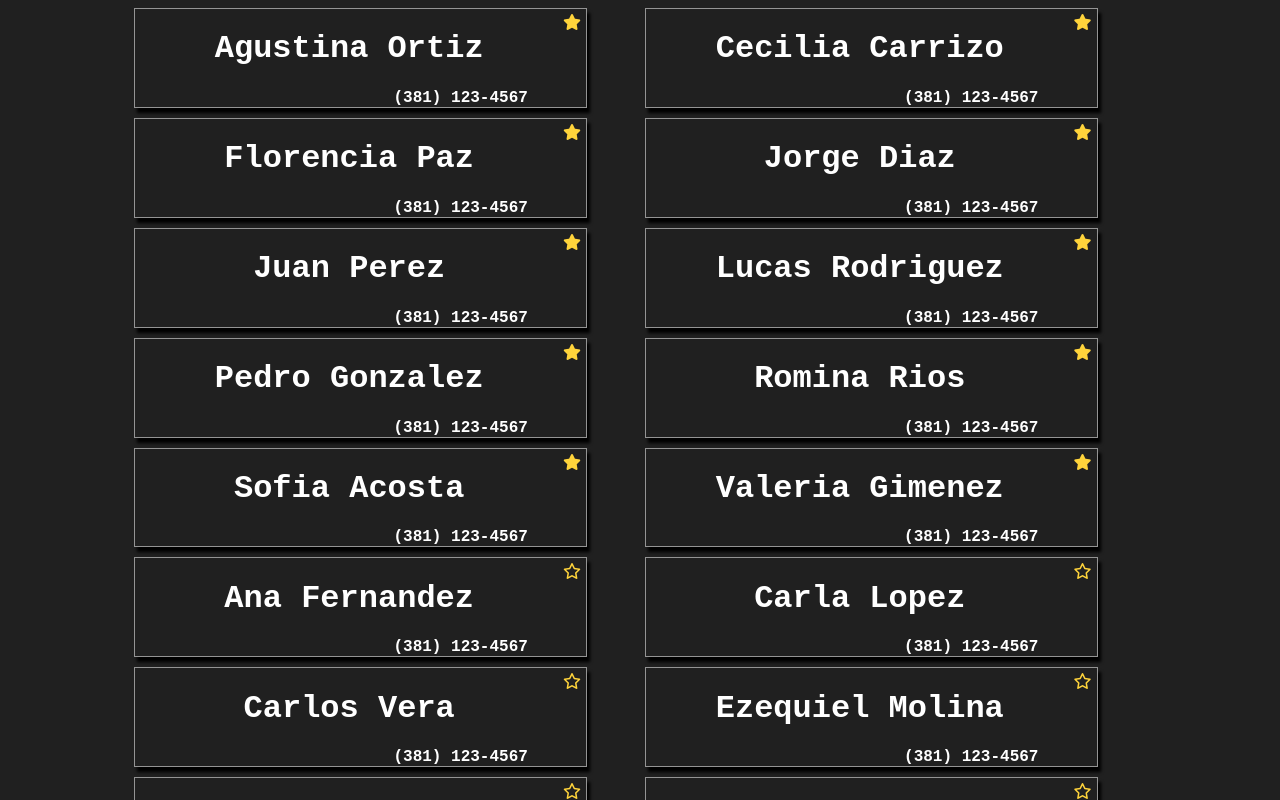
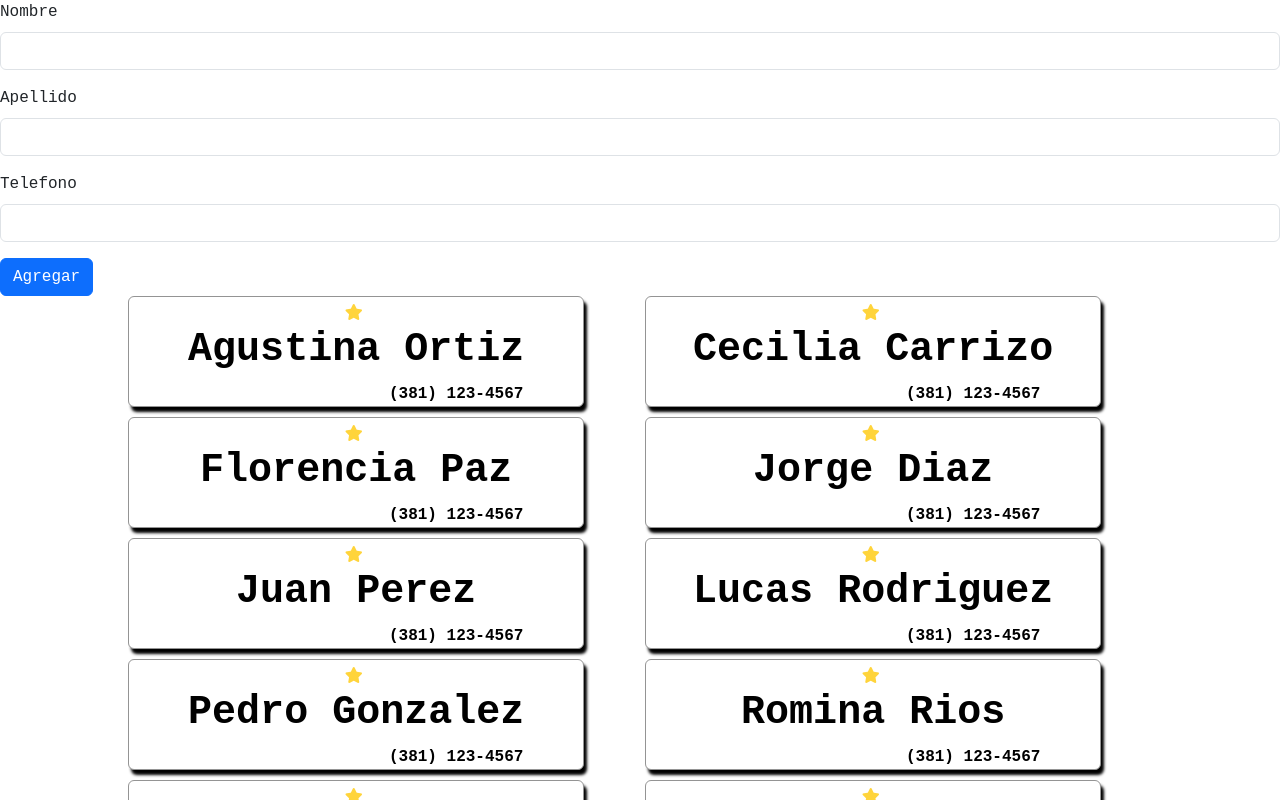
Before and after one commit to augustoterrera/Agenda, a React (Vite) app: page / in a window 1280 px wide. Shown: the top 800 px of the page. Built offline with nearby package versions, Linux system fonts and the light colour scheme.

Commit message:
Agregado funcionalidad de agregar nuevos usuarios

```diff
--- a/index.html
+++ b/index.html
@@ -5,6 +5,7 @@
     <link rel="icon" type="image/svg+xml" href="/vite.svg" />
     <meta name="viewport" content="width=device-width, initial-scale=1.0" />
     <link rel="stylesheet" href="https://cdnjs.cloudflare.com/ajax/libs/font-awesome/6.5.2/css/all.min.css" />
+    <link href="https://cdn.jsdelivr.net/npm/bootstrap@5.3.3/dist/css/bootstrap.min.css" rel="stylesheet" integrity="sha384-QWTKZyjpPEjISv5WaRU9OFeRpok6YctnYmDr5pNlyT2bRjXh0JMhjY6hW+ALEwIH" crossorigin="anonymous">
     <title>Agenda</title>
   </head>
   <body>
--- a/src/Agenda.css
+++ b/src/Agenda.css
@@ -6,7 +6,7 @@
     gap: 10px;
 }
 .card{
-    color: white;
+    color: rgb(0, 0, 0);
     text-align: center;
     border: 1px solid rgb(148, 148, 148);
     width: 90%;
--- a/src/App.css
+++ b/src/App.css
@@ -1,4 +1,4 @@
 body{
-    background-color: rgb(32, 32, 32);
+    background-color: rgb(255, 255, 255);
     font-family: 'Courier New', Courier, monospace;
 }
--- a/src/components/Agenda.jsx
+++ b/src/components/Agenda.jsx
@@ -2,15 +2,28 @@ import React from 'react'
 import { useState } from 'react'
 import Contacto from './Contacto'
 import '../Agenda.css'
+import Formulario from './Formulario'
 
 const Agenda = ({datos}) => {
     const [contactos, setContactos] = useState(datos)
+    const getDatos = (usuario)=>{
+      //Aqui esta como lo hice primero, es un quilombo
+     // const copiaContactos = [...contactos]
+    //const id = copiaContactos.length + 1
+     // const usuariosconID = {...usuario, id}
+     // setContactos([...contactos, usuariosconID])
+     //Abajo actualizo el estado con setContactos y le paso todo el objeto primero y despues el nuevo
+     //usuario que se carga en el formulario el id lo determino con la logitud de contactos
+     setContactos(contactos=>[...contactos, {...usuario, id: contactos.length + 1}])
+    }
     const cambiar = (id) =>{
         setContactos(contactos.map(c => c.id === id ? {...c, favorito: !c.favorito}: c))
     }
     const fav = contactos.filter(c => c.favorito).sort((a,b) => a.nombre.localeCompare(b.nombre))
     const resto = contactos.filter(c => !c.favorito).sort((a,b) => a.nombre.localeCompare(b.nombre))
   return (
+    <>
+    <Formulario getDatos={getDatos}/>
     <div className='agenda'>
       {fav.map(c =>
 
@@ -22,7 +35,9 @@ const Agenda = ({datos}) => {
         <Contacto key={c.id} {...c} cambiar={cambiar}/>
 
     )}
+
     </div>
+    </>
   )
 }
 
--- /dev/null
+++ b/src/components/Formulario.jsx
@@ -0,0 +1,36 @@
+import { useState } from "react"
+
+const Formulario = ({getDatos}) => {
+    const [nombre, setNombre] = useState('')
+    const [apellido, setApellido] = useState('')
+    const [telefono, setTelefono] = useState('')
+    //La funcion cargar lo que hace es evitar que el form se actulice y le pasa como objeto
+    //los datos obtenidos de los inputs a la funcion que le paso por props
+    const cargar = (e) =>{
+        e.preventDefault()
+        const nuevosDatos = {nombre, apellido, telefono}
+        getDatos(nuevosDatos)
+    }
+  return (
+    <>
+    <form>
+  <div className="mb-3">
+    <label htmlFor="nombre" className="form-label">Nombre</label>
+    <input type="text" className="form-control" id="nombre" aria-describedby="emailHelp" value={nombre} onChange={(e)=>{setNombre(e.target.value)}}/>
+    <div id="emailHelp" className="form-text"> </div>
+  </div>
+  <div className="mb-3">
+    <label htmlFor="apellido" className="form-label">Apellido</label>
+    <input type="text" className="form-control" id="apellido" value={apellido} onChange={(e)=>setApellido(e.target.value)}/>
+  </div>
+  <div className="mb-3">
+    <label htmlFor="telefono" className="form-label">Telefono</label>
+    <input type="text" className="form-control" id="telefono" value={telefono} onChange={(e)=>setTelefono(e.target.value)}/>
+  </div>
+  <button type="submit" className="btn btn-primary" onClick={cargar}>Agregar</button>
+</form>
+    </>
+  )
+}
+
+export default Formulario
```
